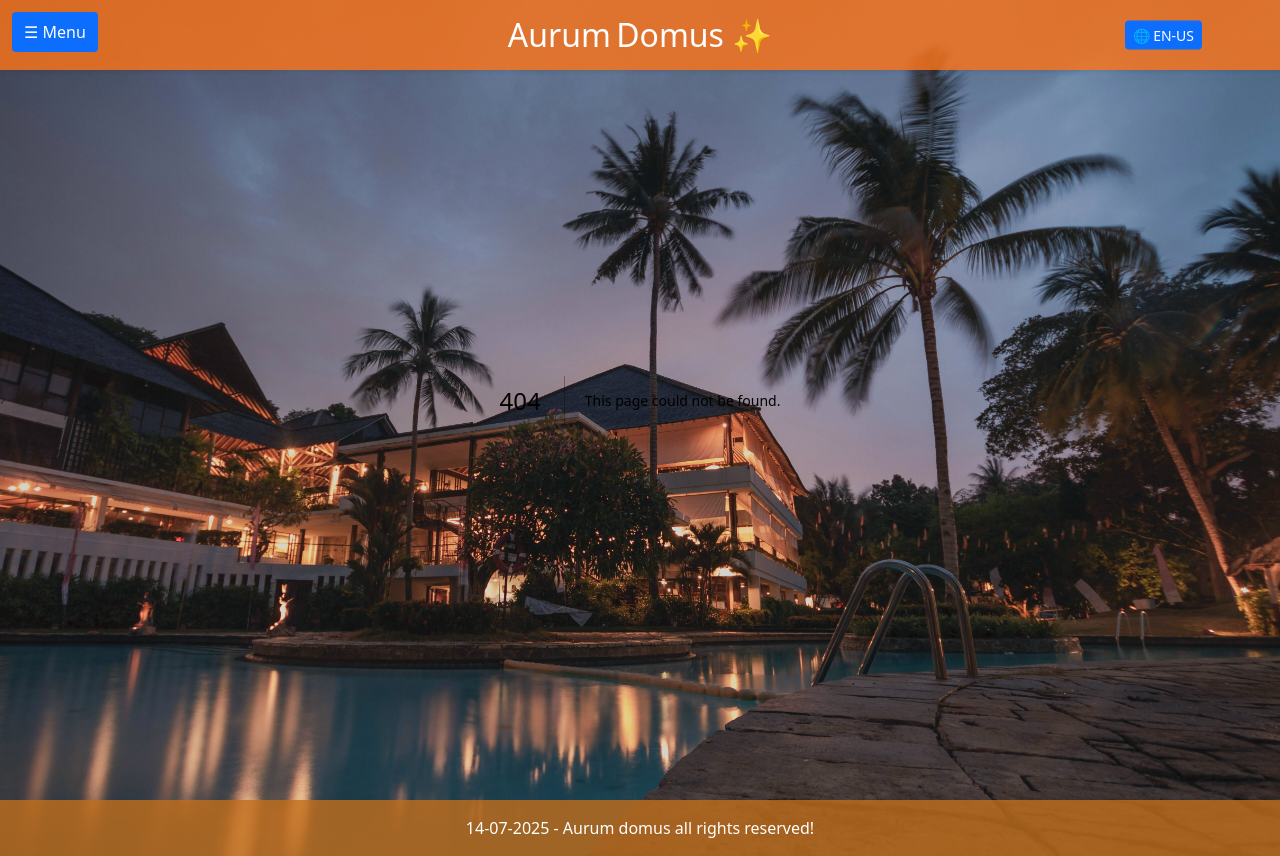
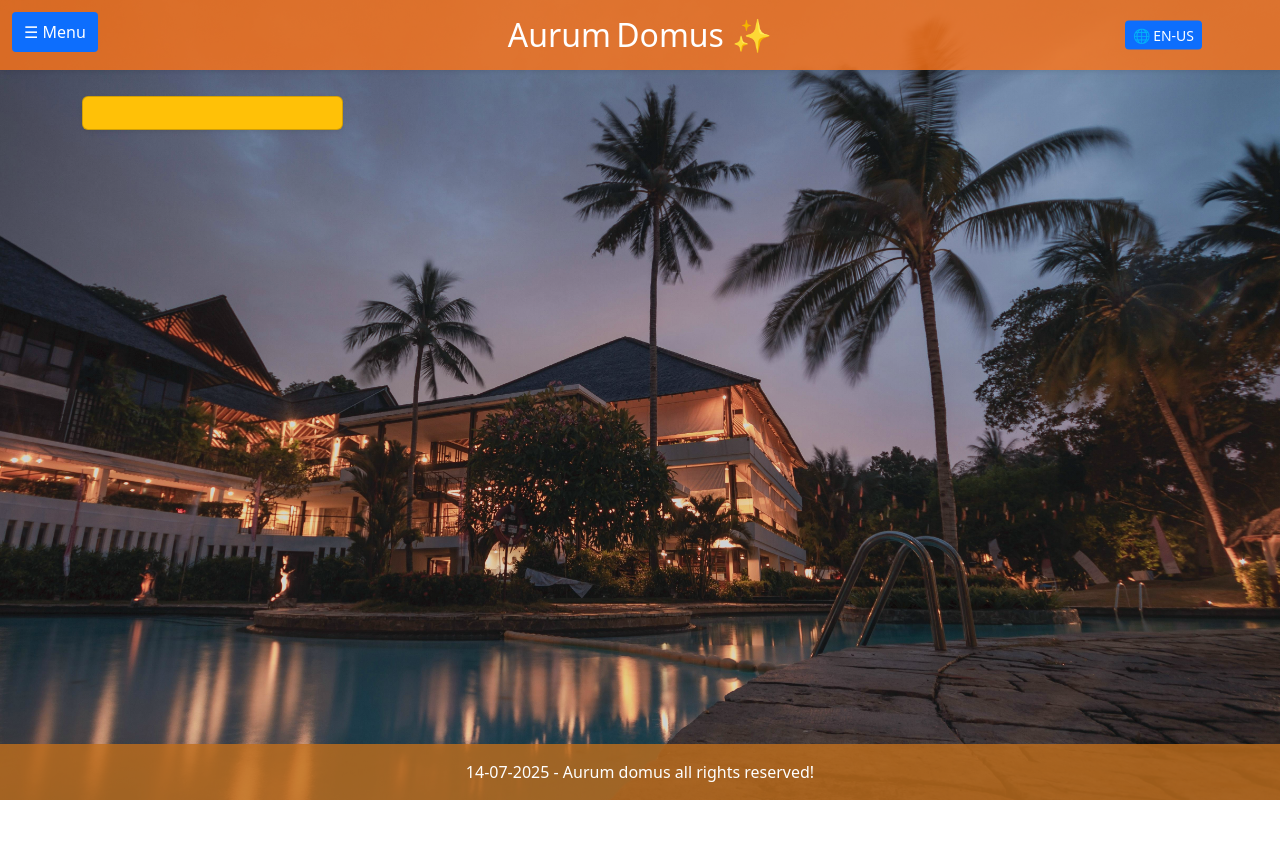
Before and after one commit to NigzMaf1a/aurum-domus-next, a Next.js app: page /accountant/dashboard in a window 1280 px wide. Before the commit this address had no page. After the commit the page ends 800 px from the top, so only its background shows below. Built offline with nearby package versions, Linux system fonts and the light colour scheme.

Commit message:
Accountant module addition

```diff
--- /dev/null
+++ b/src/app/accountant/dashboard/page.tsx
@@ -0,0 +1,18 @@
+import React from 'react';
+
+function Dashboard() {
+  return (
+        <div className="container mt-4">
+            <h1 className="mb-4 textColorless">Dashboard</h1>
+            <div className="row" id="cardCont">
+                <div className="col-12 col-sm-6 col-lg-3 mb-4">
+                    <div className="card shadow-sm bg-warning h-100">
+                        <div className="card-body"></div>
+                    </div>
+                </div>
+            </div>
+        </div>
+  )
+}
+
+export default Dashboard;
```
